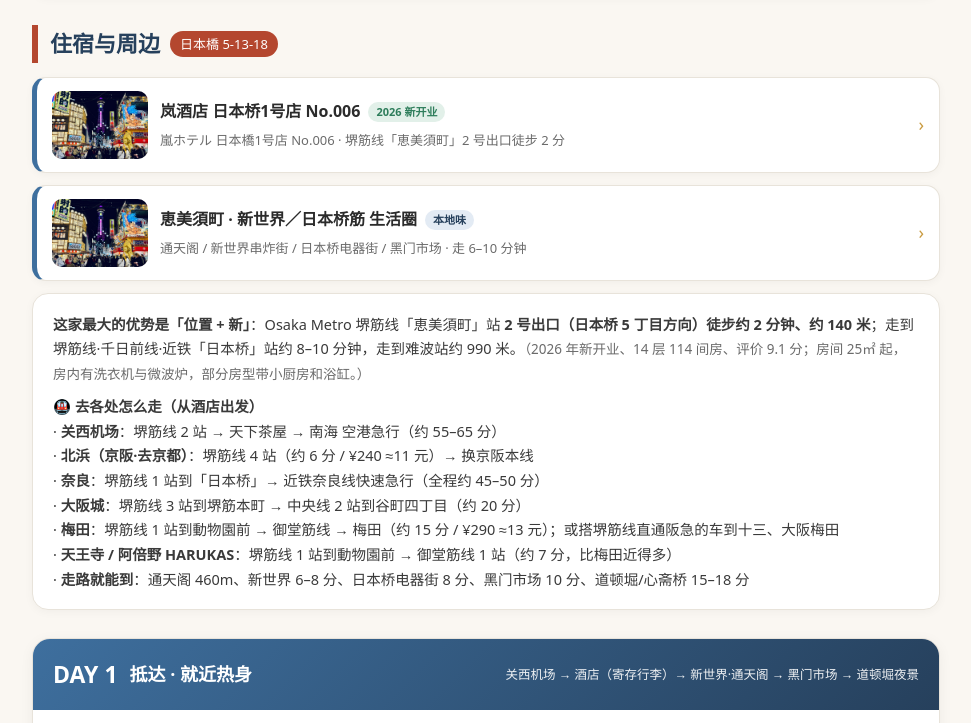
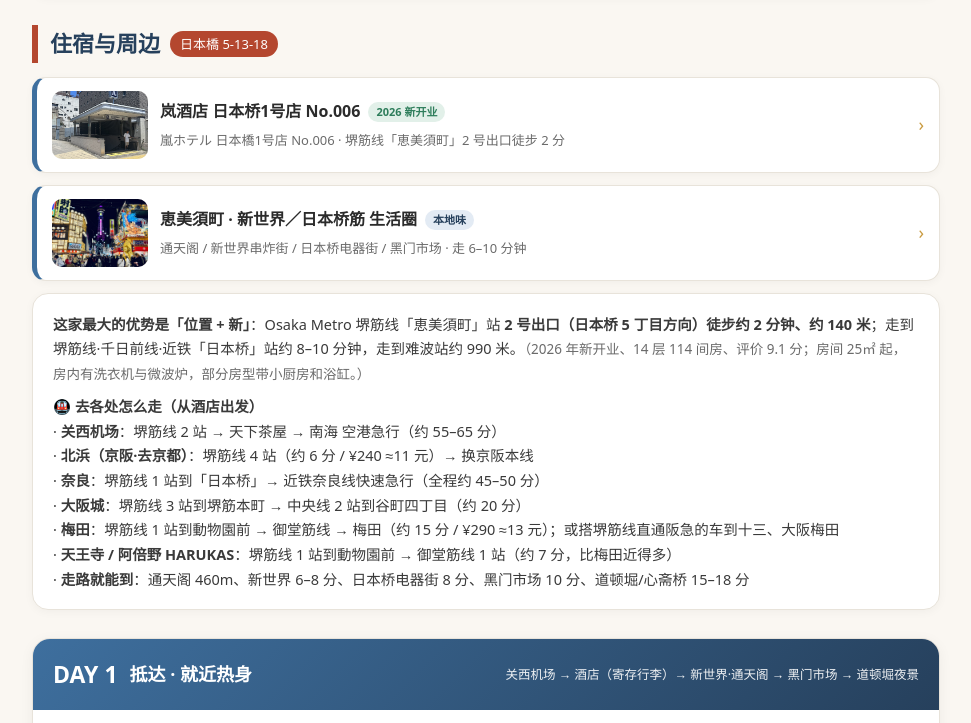
Before and after one commit to sakuramanordd-wq/travel-guide, a plain HTML site: page 大阪关西5天4夜攻略.html in a window 1280 px wide. Shown: the part 1044-1767 px from the top of the page, without its empty margins (154-1125 px from the left). Drawn offline with Linux system fonts and the light colour scheme.

Commit message:
大阪关西攻略：酒店配图换成恵美須町站 2 号出口实拍
- 原来酒店卡/弹窗用的是通天阁照片，跟「住哪儿」不对应
- 换成堺筋线恵美須町站 2 号出入口实拍（Wikimedia Commons，NatsuTV，CC0）
  1440x1080（4:3），即每天进出酒店要走的那个口，出站徒步 2 分/140m
- 图集首图同步加入该图；images/credits.json 登记来源与授权

```diff
--- a/大阪关西5天4夜攻略.html
+++ b/大阪关西5天4夜攻略.html
@@ -248,7 +248,7 @@
     <h2>住宿与周边 <span class="tag">日本橋 5-13-18</span></h2>
 
     <div class="spot" data-modal="hotel-main" data-tone="d1">
-      <div class="ph"><img src="images/tsutenkaku.jpg" alt="新世界与通天阁" loading="lazy"></div>
+      <div class="ph"><img src="images/ebisucho-exit2.jpg" alt="恵美須町站 2 号出口" loading="lazy"></div>
       <div class="body"><div class="t">岚酒店 日本桥1号店 No.006<span class="badge g">2026 新开业</span></div><div class="s">嵐ホテル 日本橋1号店 No.006 · 堺筋线「恵美須町」2 号出口徒步 2 分</div></div>
       <div class="arrow">›</div>
     </div>
@@ -716,6 +716,7 @@
     <h2>📸 图集 · 这趟会看到的画面 <span class="tag">实拍参考</span></h2>
     <div class="card">
       <div class="gallery">
+        <figure><img src="images/ebisucho-exit2.jpg" alt="恵美須町站 2 号出口" loading="lazy"><figcaption><b>恵美須町站 2 号出口</b>出站徒步 2 分钟（140 米）就是酒店——每天进出的就是这个口。图：NatsuTV · CC0</figcaption></figure>
         <figure><img src="images/hero-osaka.jpg" alt="大阪城天守阁" loading="lazy"><figcaption><b>大阪城天守阁</b>Day 3 的第一站，9 点开门就进去最舒服。图：663highland / Wikimedia Commons · CC BY 2.5</figcaption></figure>
         <figure><img src="images/osaka-castle.jpg" alt="大阪城外濠红叶" loading="lazy"><figcaption><b>大阪城外濠</b>石垣配初红的枫，护城河倒影很出片。图：Martin Falbisoner · CC BY-SA 4.0</figcaption></figure>
         <figure><img src="images/dotonbori.jpg" alt="道顿堀夜景" loading="lazy"><figcaption><b>道顿堀夜色</b>霓虹倒映在河面，是大阪最经典的画面。图：Martin Falbisoner · CC BY-SA 4.0</figcaption></figure>
@@ -766,7 +767,7 @@ const MODALS = {
 "hotel-main": {
   tone:"d1", ic:"🏨", t:"岚酒店 日本桥1号店 No.006", s:"嵐ホテル 日本橋1号店 No.006 · 大阪市浪速区日本橋5-13-18",
   tag:["2026 新开业","位置极好"],
-  img:["images/tsutenkaku.jpg","酒店步行约 6 分钟的通天阁与新世界（串炸大本营）"],
+  img:["images/ebisucho-exit2.jpg","酒店最近的出口：堺筋线「恵美須町」站 2 号出口，出站徒步约 2 分钟（140 米）"],
   rows:[["日文名","嵐ホテル 日本橋1号店 No.006"],["英文名","Hotel Arashi Nippombashi 1 No.006"],["地址","〒556-0005 大阪市浪速区日本橋 5 丁目 13-18"],["最近站","Osaka Metro 堺筋线「恵美須町」站 <b>2 号出口（日本桥 5 丁目方向）徒步约 2 分钟（约 140 米）</b>"],["其他站","堺筋线·千日前线·近铁「日本桥」站 徒步 8–10 分钟；南海/JR「新今宮」站 徒步约 12 分钟"],["入住/退房","<b>16:00–24:00 入住 / 11:00 前退房</b>（前台 24 小时 · 免费寄存行李）"],["规模","2026 年开业 · 14 层 114 间房 · 房间 25㎡ 起（房内有洗衣机、微波炉、浴缸）"],["早餐","自助早餐（西式/中式/日式）约 <b>¥1,000（≈44 元）/人</b>，4–17 岁同价、3 岁以下免费（以酒店确认为准）"],["停车","约 ¥2,000（≈88 元）/天，车位有限，先跟酒店确认"],["走路距离","通天阁 460m / 新世界 6–8 分 / 日本桥电器街 8 分 / 黑门市场 10 分 / 难波 990m / 道顿堀 1.6km"],["联系","电话 +81-6-65859520 · nihombashi1@hotel-arashi.com（评分 9.1 · 约 180 条评价）"]],
   rec:[
     "堺筋线一条线解决大部分交通：<b>去机场 2 站到天下茶屋换南海、去京都 4 站到北浜上京阪、去奈良 1 站到日本桥换近铁</b>。",
```
Also changed, not shown: images/credits.json (+8 -0 lines), images/ebisucho-exit2.jpg (added).
